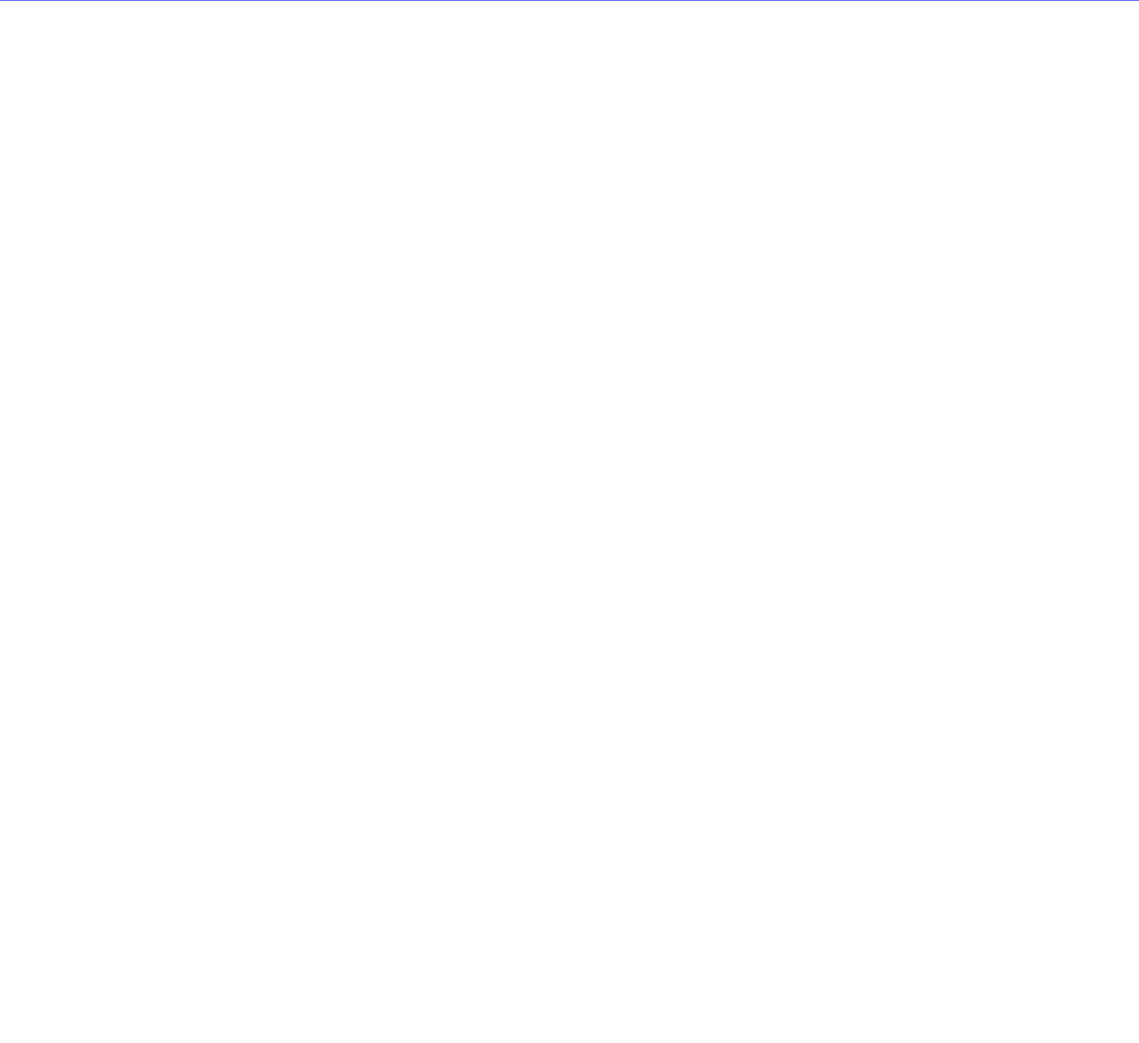
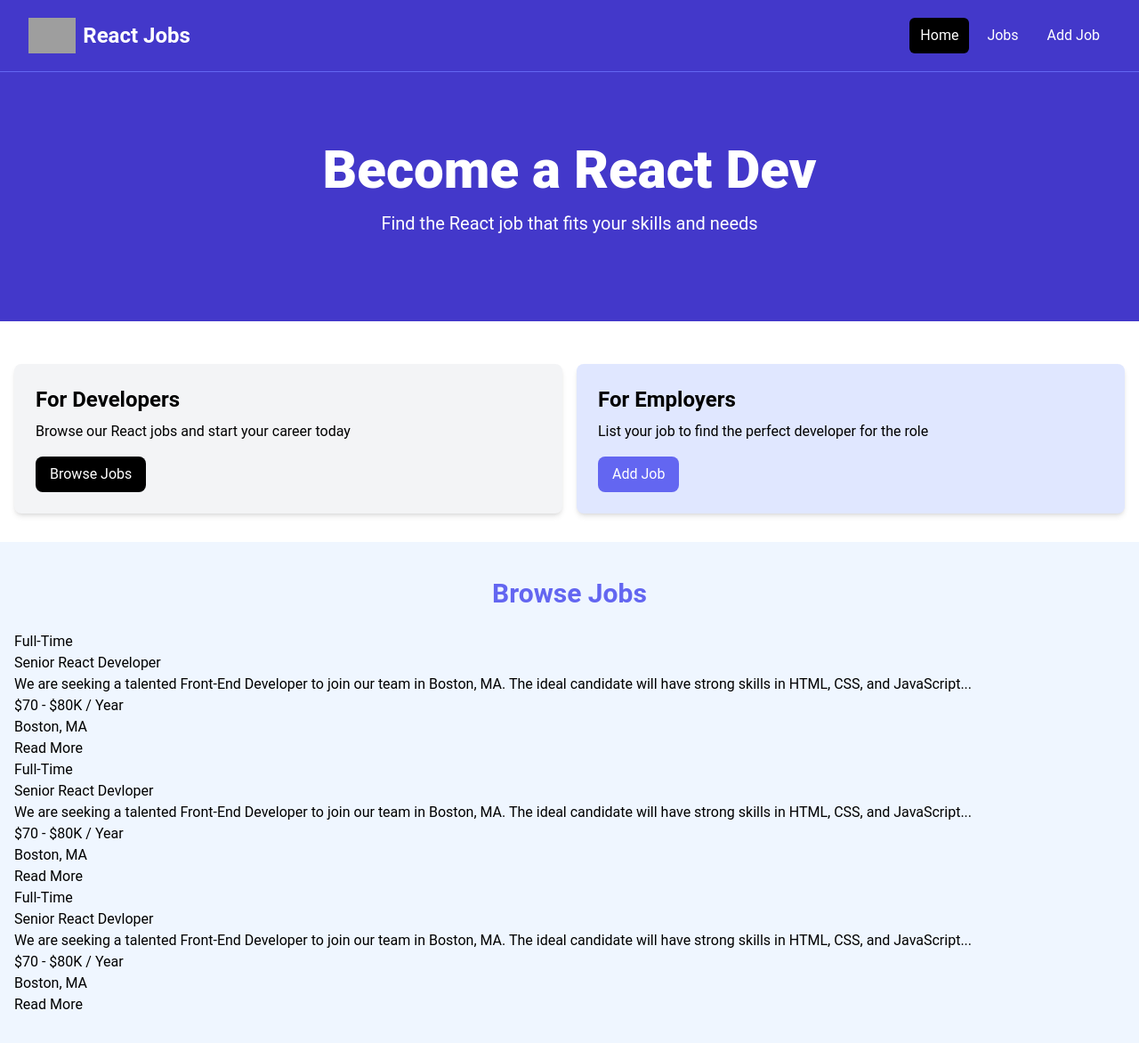
Before and after one commit to AW-2021/react-jobs-project, a React (Vite) app: page / in a window 1280 px wide. Shown: the top 1172 px of the page at 89% size. Before the commit the page ends 800 px from the top, so only its background shows below. Built offline with nearby package versions, Linux system fonts and the light colour scheme; grey boxes are pictures that could not be loaded.

Commit message:
Modified App.jsx

```diff
--- a/src/App.jsx
+++ b/src/App.jsx
@@ -3,12 +3,169 @@
 const App = () => {
   return (
     <>
-      <nav className="bg-indigo-700 border-b border-indigo-500">
-        <div className="mx-auto max-w-7xl px-2 sm:px-6 lg:px-8">
+     <nav className="bg-indigo-700 border-b border-indigo-500">
+      <div className='mx-auto max-w-7xl px-2 sm:px-6 lg:px-8'>
+        <div className='flex h-20 items-center justify-between'>
+          <div className='flex flex-1 items-center justify-center md:items-stretch md:justify-start'>
+            {/* LOGO */}
+            <a href='/index.html' className='flex flex-shrink-0 items-center mr-4'>
+              <img
+                src="images/logo.png"
+                alt="logo"
+                className='h-10 w-auto'
+              />
+              <span className='hidden md:block text-white text-2xl font-bold ml-2'>React Jobs</span>
+            </a>
+            <div className='md:ml-auto'>
+              <div className='flex space-x-2 text-white'>
+                <a href="/index.html"
+                  className='bg-black hover:bg-gray-900 rounded-md px-3 py-2'>
+                  Home
+                </a>
+                <a href="/jobs.html"
+                  className='hover:bg-gray-900 rounded-md px-3 py-2'>
+                  Jobs
+                </a>
+                <a href="/add-job.html"
+                  className='hover:bg-gray-900 rounded-md px-3 py-2'>
+                  Add Job
+                </a>
+              </div>
+            </div>
+          </div>
+        </div>
+      </div>
+     </nav>
 
+     {/* HERO SECTION */}
+     <section className='bg-indigo-700 py-20 mb-4'>
+      <div className='max-w-7xl mx-auto px-4 sm:px-6 lg:px-8 flex flex-col items-center'>
+          <h1 className='text-4xl font-extrabold text-white sm:text-5xl md:text-6xl'>Become a React Dev</h1>
+          <p className='my-4 text-xl text-white'>Find the React job that fits your skills and needs</p>
+      </div>
+     </section>
+
+     {/* DEVELOPERS AND EMPLOYERS SECTION */}
+     <section className='py-4'>
+      <div className='container-xl lg:container m-auto'>
+        <div className='grid grid-cols-1 md:grid-cols-2 gap-4 p-4 rounded-lg'>
+          <div className='bg-gray-100 p-6 rounded-lg shadow-md'>
+            <h2 className='text-2xl font-bold'>For Developers</h2>
+            <p className='mt-2 mb-4'>Browse our React jobs and start your career today</p>
+            <a
+              href="/jobs.html"
+              className="inline-block bg-black text-white rounded-lg px-4 py-2 hover:bg-gray-700">
+              Browse Jobs
+            </a>
+          </div>
+
+          <div className='bg-indigo-100 p-6 shadow-md rounded-lg'>
+            <h2 className='text-2xl font-bold'>For Employers</h2>
+            <p className='mt-2 mb-4'>List your job to find the perfect developer for the role</p>
+            <a
+              href="/add-job.html"
+              className="inline-block bg-indigo-500 text-white rounded-lg py-2 px-4 hover:bg-indigo-600">
+              Add Job
+            </a>
+          </div>
         </div>
+      </div>
+     </section>
 
-      </nav>
+     {/* BROWSE JOBS SECTION */}
+     <section className='bg-blue-50 px-4 py-10'>
+      <div className='container-xl lg:container m-auto'>
+        <h2 className='text-3xl font-bold text-center text-indigo-500 mb-6'>Browse Jobs</h2>
+        <div>
+          {/* Job Listing 1 */}
+          <div>
+            <div>
+              <div>
+                <div>Full-Time</div>
+                <h3>Senior React Developer</h3>
+              </div>
+
+              <div>
+                We are seeking a talented Front-End Developer to join our team in Boston, MA. The ideal candidate will have strong skills in HTML, CSS, and JavaScript...
+              </div>
+
+              <h3>$70 - $80K / Year</h3>
+
+              <div></div>
+
+              <div>
+                <div>
+                  <i></i>
+                  Boston, MA
+                </div>
+                <a>
+                  Read More
+                </a>
+              </div>
+            </div>
+          </div>
+
+          {/* Job Listing 2 */}
+          <div>
+            <div>
+              <div>
+                <div>Full-Time</div>
+                <h3>Senior React Devloper</h3>
+              </div>
+
+              <div>
+                We are seeking a talented Front-End Developer to join our team in Boston, MA. The ideal candidate will have strong skills in HTML, CSS, and JavaScript...
+              </div>
+
+              <h3>$70 - $80K / Year</h3>
+
+              <div></div>
+
+              <div>
+                <div>
+                  <i></i>
+                  Boston, MA
+                </div>
+                <a>
+                  Read More
+                </a>
+              </div>
+            </div>
+          </div>
+
+          {/* Job Listing 3 */}
+          <div>
+            <div>
+              <div>
+                <div>Full-Time</div>
+                <h3>Senior React Devloper</h3>
+              </div>
+
+              <div>
+                We are seeking a talented Front-End Developer to join our team in Boston, MA. The ideal candidate will have strong skills in HTML, CSS, and JavaScript...
+              </div>
+
+              <h3>$70 - $80K / Year</h3>
+
+              <div></div>
+
+              <div>
+                <div>
+                  <i></i>
+                  Boston, MA
+                </div>
+                <a>
+                  Read More
+                </a>
+              </div>
+            </div>
+          </div>
+        </div>
+      </div>
+     </section>
+
+     {/* FOOTER */}
+
     </>
   )
 };
```
